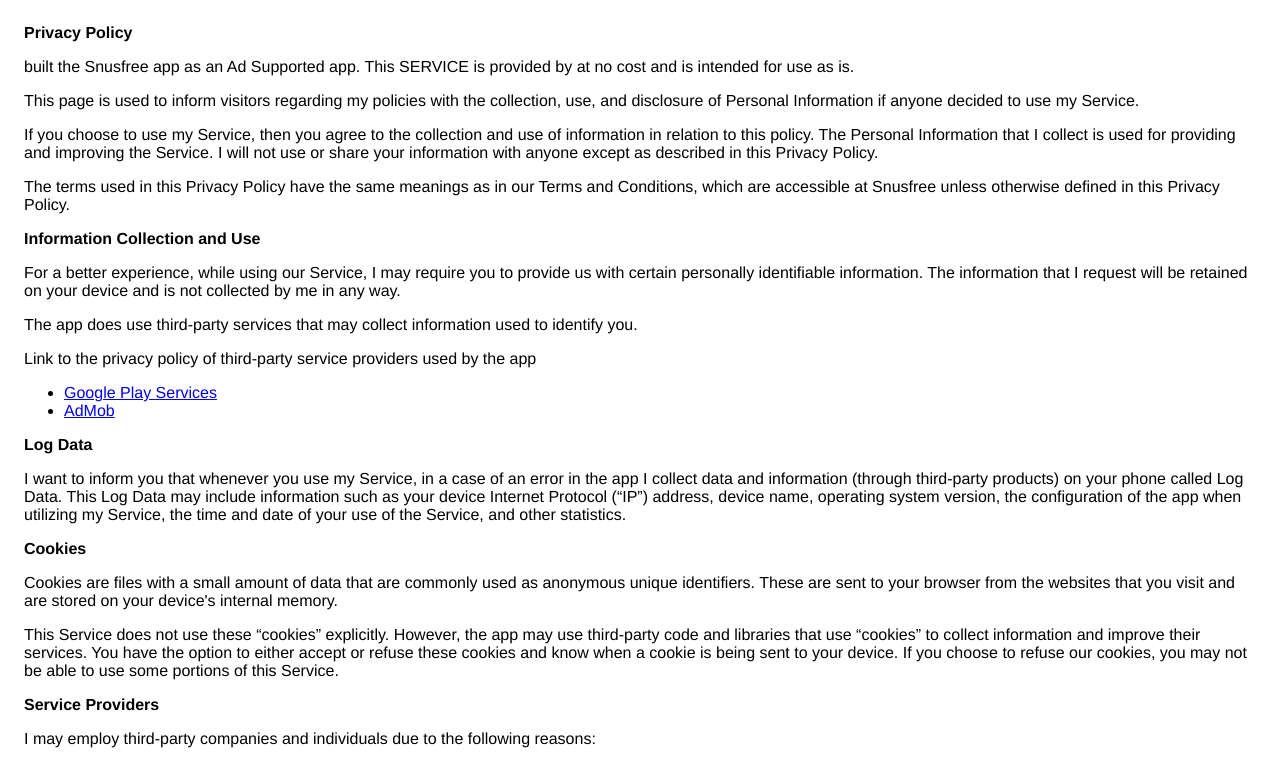
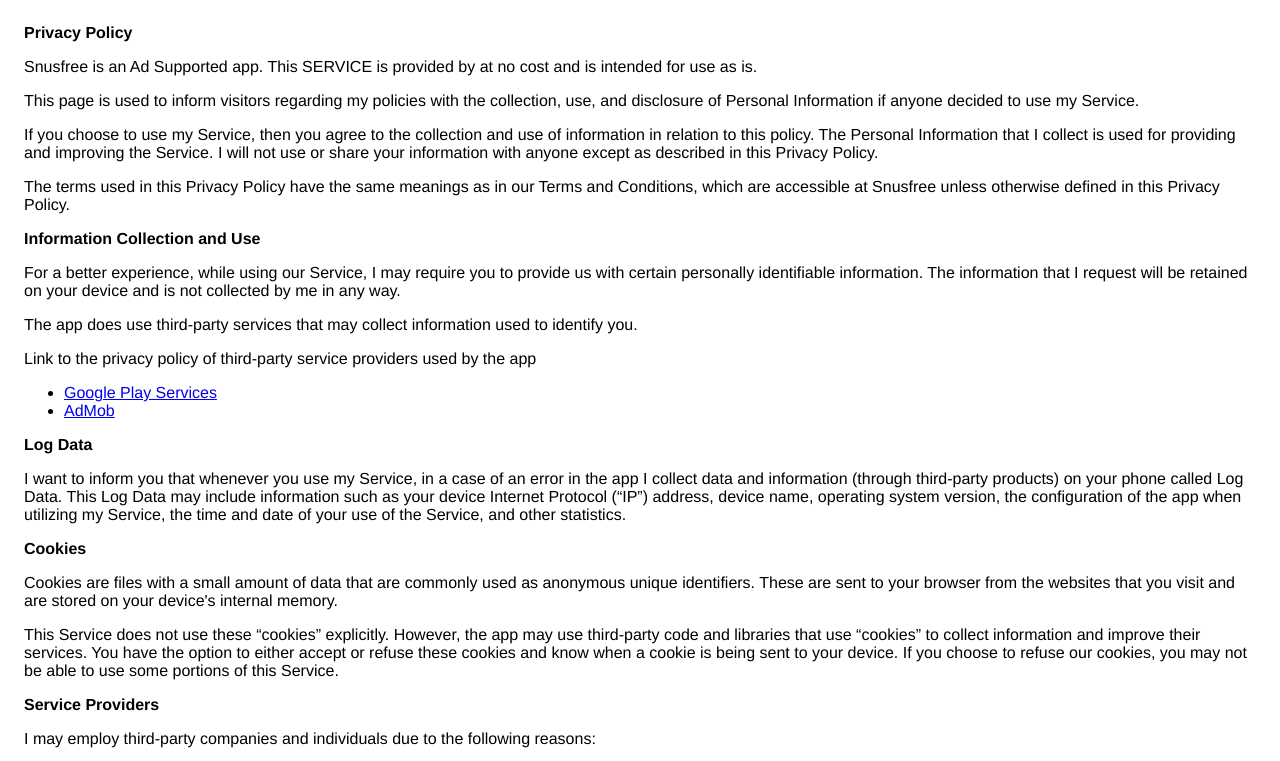
Before and after one commit to alan-insam/alan-insam.github.io, a plain HTML site: page privacy.html in a window 1280 px wide. Shown: the top 761 px of the page. Drawn offline with Linux system fonts and the light colour scheme.

Commit message:
Update privacy.html

```diff
--- a/privacy.html
+++ b/privacy.html
@@ -8,8 +8,7 @@
     </head>
     <body>
     <strong>Privacy Policy</strong> <p>
-                   built the Snusfree app as
-                  an Ad Supported app. This SERVICE is provided by
+                   Snusfree is an Ad Supported app. This SERVICE is provided by
                    at no cost and is intended for use as
                   is.
                 </p> <p>
```
